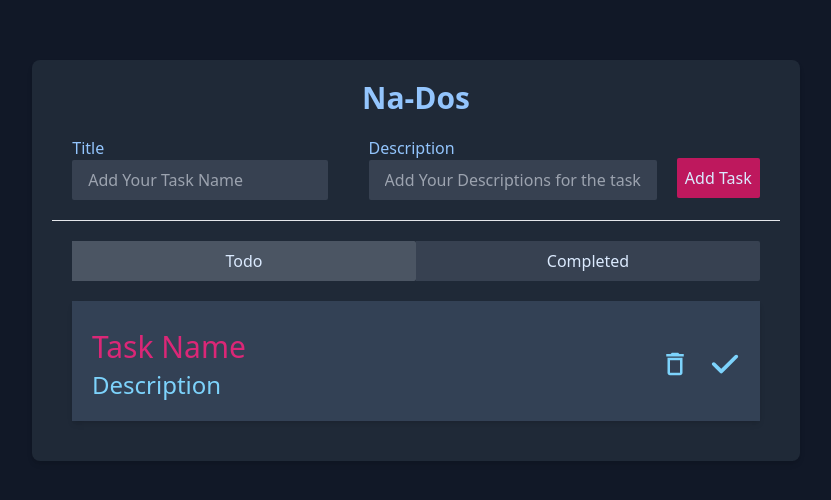
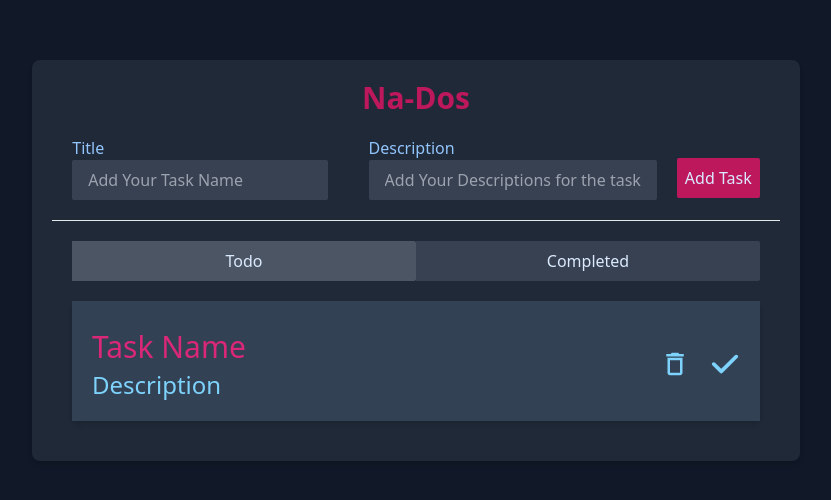
Before and after one commit to hs-nahin/ReactJS-Project, a React (Vite) app in the folder react-project-01/: page / in a window 1280 px wide. Shown: the part 140-640 px from the top of the page, without its empty margins (224-1055 px from the left). Built offline with nearby package versions, Linux system fonts and the light colour scheme.

Commit message:
color fixed

```diff
--- a/react-project-01/src/App.jsx
+++ b/react-project-01/src/App.jsx
@@ -21,7 +21,7 @@ function App() {
       <div className="w-full md:w-3/5 bg-gray-800 rounded-lg shadow-md">
         {/* Header Name */}
         <header id='header-area' className="py-5">
-          <h1 className="text-3xl text-center font-semibold text-blue-300 hover:text-pink-700 duration-300 ease-in-out">
+          <h1 className="text-3xl text-center font-semibold text-pink-700 hover:text-sky-300 duration-300 ease-in-out">
             Na-Dos
           </h1>
         </header>
```
